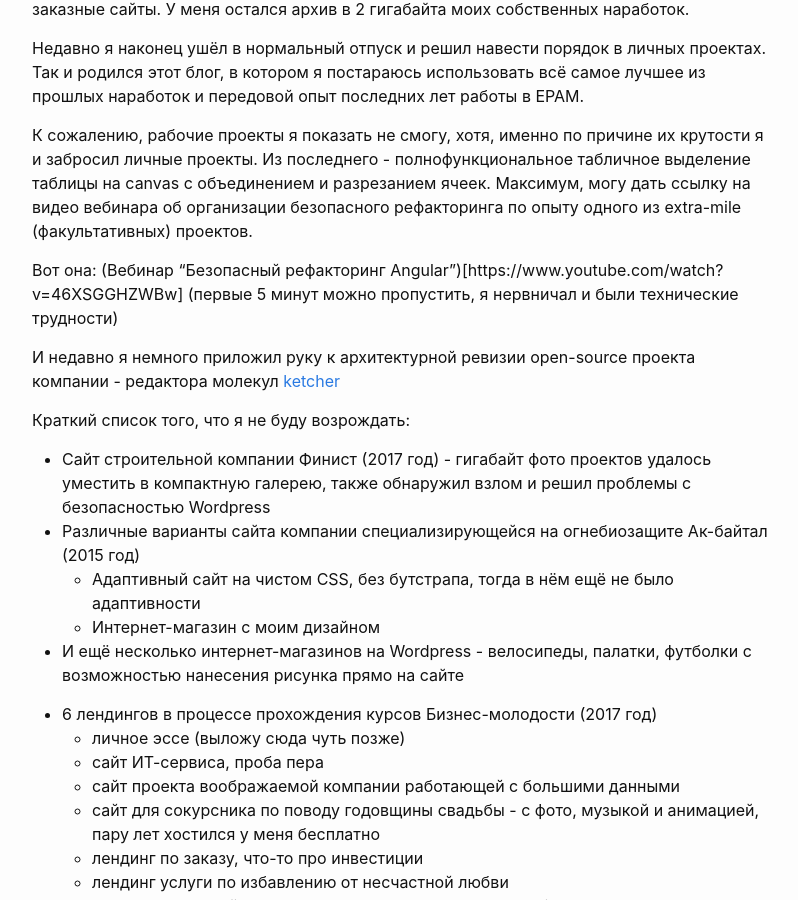
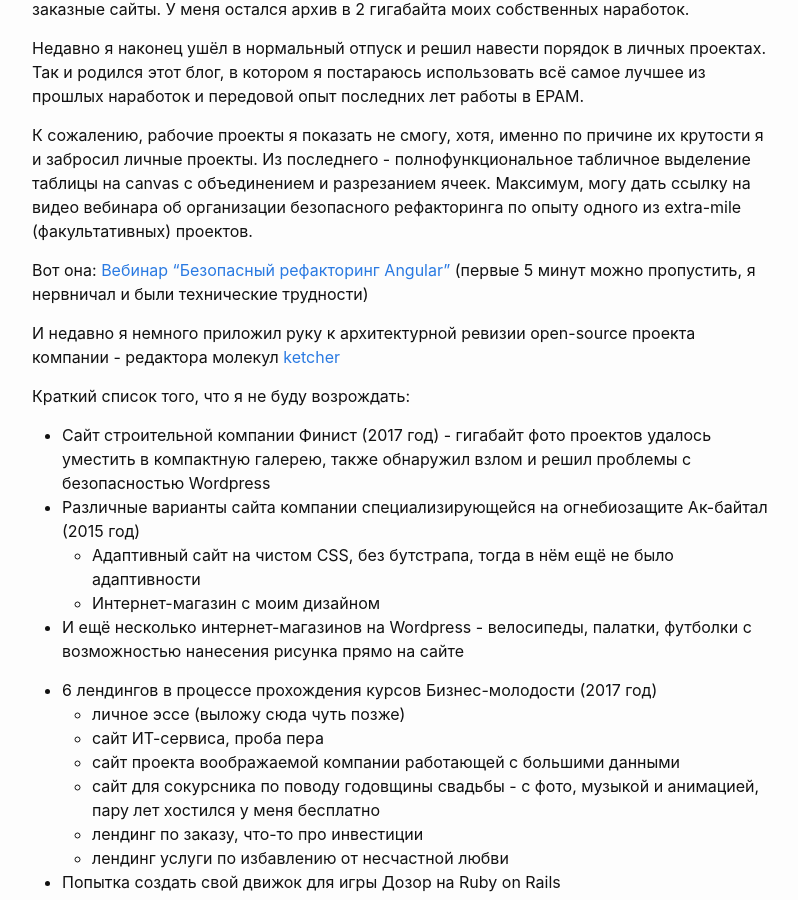
Before and after one commit to badattech/badattech.github.io, a Jekyll site: the page built from _posts/2020-09-03-why-the-blog-appears.markdown, in a window 1280 px wide and 900 px high, scrolled down 332 px. Shown: the whole window, without its empty margins (238-1036 px from the left). Built offline with Jekyll 4.4.1, drawn with Linux system fonts in a browser that asks for light colours.

Commit message:
Update 2020-09-03-why-the-blog-appears.markdown

```diff
--- a/_posts/2020-09-03-why-the-blog-appears.markdown
+++ b/_posts/2020-09-03-why-the-blog-appears.markdown
@@ -12,7 +12,7 @@ categories: why
 
 К сожалению, рабочие проекты я показать не смогу, хотя, именно по причине их крутости я и забросил личные проекты. Из последнего - полнофункциональное табличное выделение таблицы на canvas с объединением и разрезанием ячеек. Максимум, могу дать ссылку на видео вебинара об организации безопасного рефакторинга по опыту одного из extra-mile (факультативных) проектов.
 
-Вот она: (Вебинар "Безопасный рефакторинг Angular")[https://www.youtube.com/watch?v=46XSGGHZWBw] (первые 5 минут можно пропустить, я нервничал и были технические трудности)
+Вот она: [Вебинар "Безопасный рефакторинг Angular"](https://www.youtube.com/watch?v=46XSGGHZWBw) (первые 5 минут можно пропустить, я нервничал и были технические трудности)
 
 И недавно я немного приложил руку к архитектурной ревизии open-source проекта компании - редактора молекул [ketcher](https://github.com/epam/ketcher)
 
```
